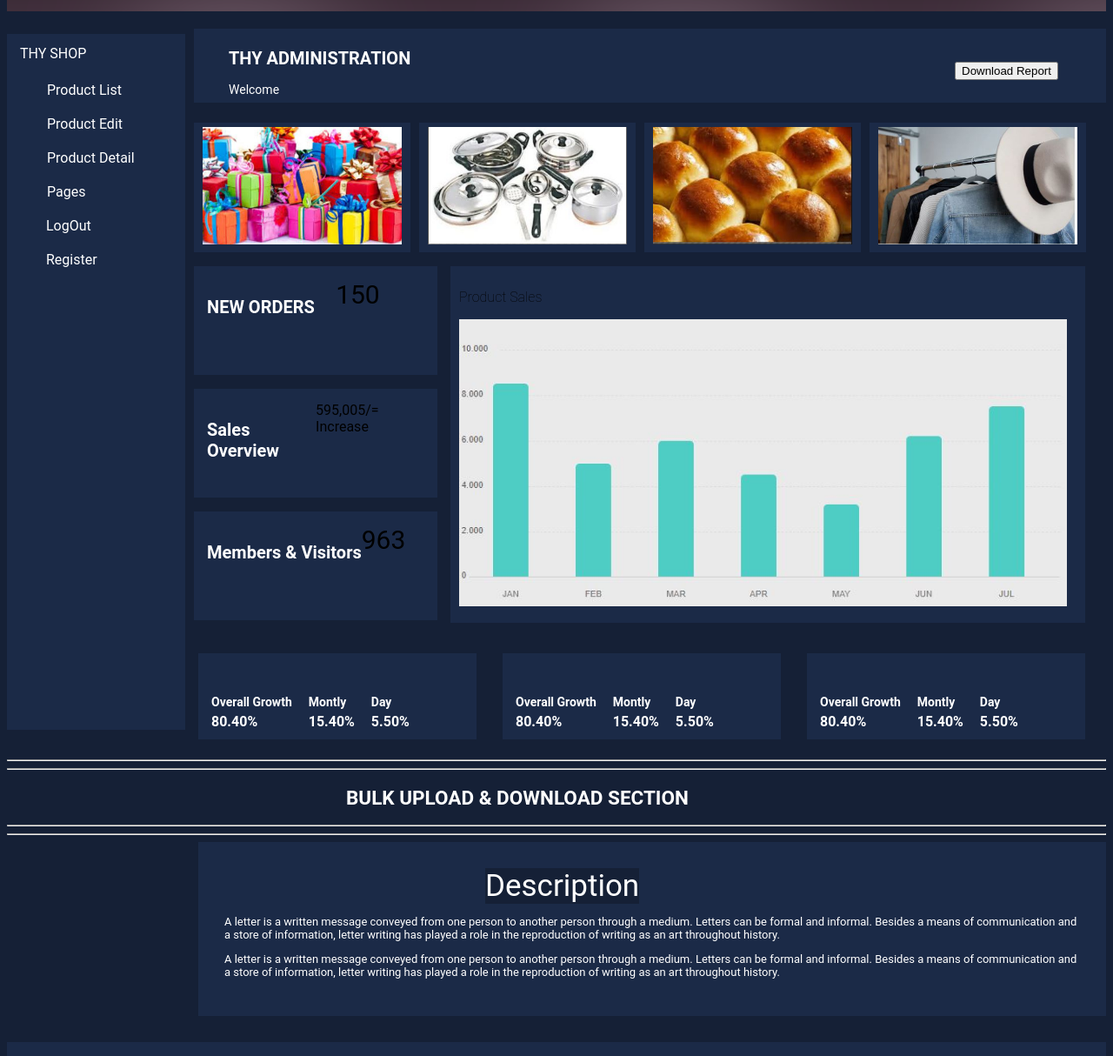
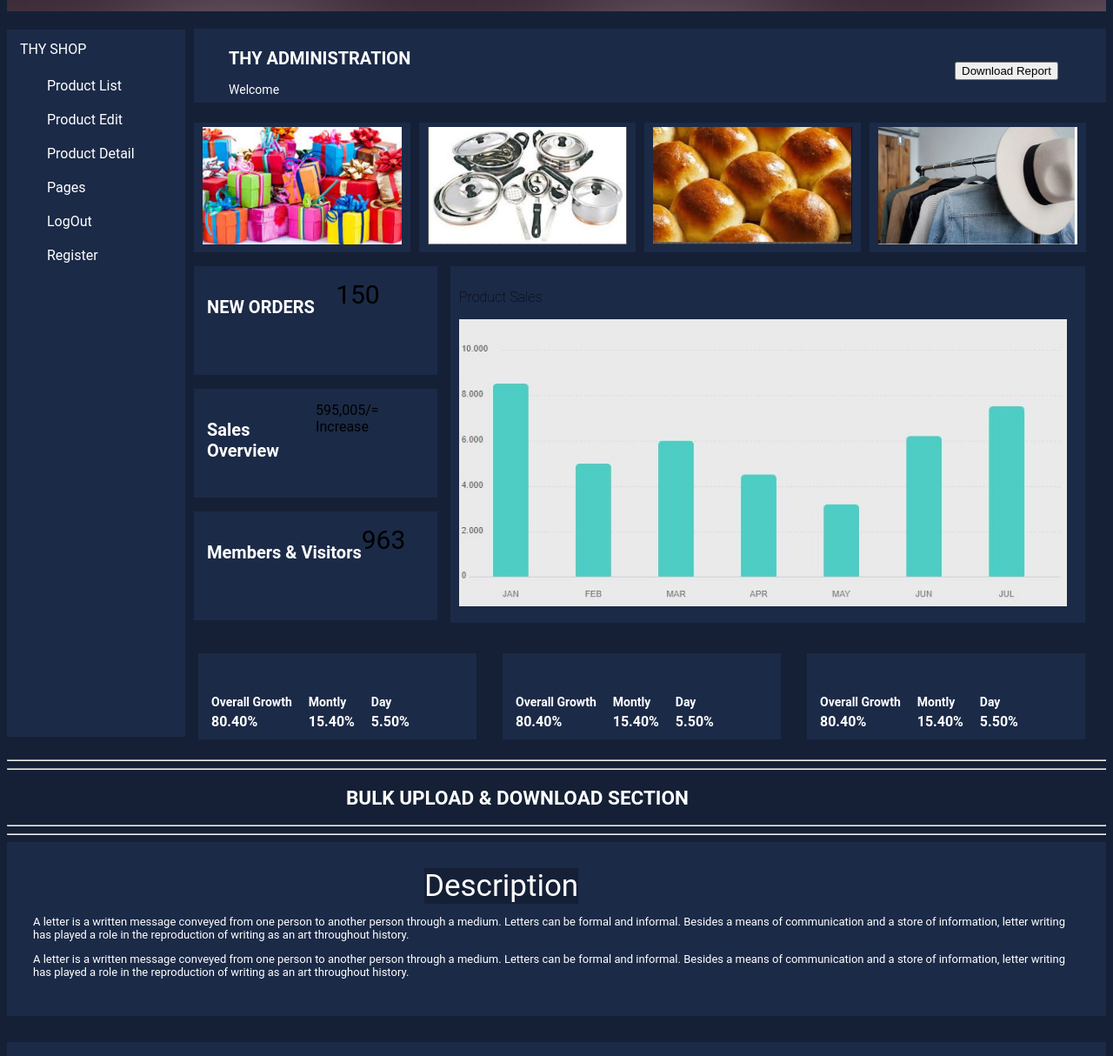
Before and after one commit to John-Denver/Milestone3, a plain HTML site: page index.html in a window 1280 px wide. Shown: the part 86-1300 px from the top of the page at 87% size. Drawn offline with Linux system fonts and the light colour scheme.

Commit message:
Mile 3 Web

```diff
--- a/admin.css
+++ b/admin.css
@@ -91,19 +91,21 @@
 
 .sidebar-nav {
     background: #fff;
+    overflow: auto;
 }
 .sidebar-nav ul {
     padding: 0;
     margin: 0;
     list-style: none;
     background: #1b2a47;
+    overflow: auto;
 }
 
 .sidebar-nav .metismenu {
     background: #1b2a47;
     display: flex;
     flex-direction: column;
-
+    overflow: auto;
 }
 
 
@@ -111,6 +113,7 @@
      display: flex;
      flex-direction: column;
     position: relative;
+    overflow: auto;
 }
 .sidebar-nav .metismenu a {
     position: relative;
@@ -124,10 +127,6 @@
 
 .sidebar-nav .metismenu ul a {
     padding: 10px 15px 10px 46px;
-}
-
-.sidebar-nav .metismenu ul ul a {
-    padding: 10px 15px 10px 45px;
 }
 
 .sidebar-nav .metismenu a:hover {
@@ -157,16 +156,16 @@ padding: 0
 }
 .left-sidebar-pro {
     width: 240px;
+    overflow: auto;
 }
 #sidebar {
-    top: 125px;
+    top: 120px;
     min-width: 205px;
     background: #1b2a47;
     color: #fff;
-	position:fixed;
-    transition: all 0.3s;
-	z-index:999;
-	height:100%;
+    position: absolute;
+    z-index:999;
+	height: 813px;
 }
 .mini-navbar .all-content-wrapper {
     margin-left: 80px;
@@ -276,7 +275,7 @@ padding: 0
 .bulk-sect{
     font-size:13px;
 	color:#fff;
-    margin-left: 220px;
+    margin-left: 0px;
     background:#1b2a47;
     padding: 30px;
     margin-bottom: 30px;
@@ -286,7 +285,7 @@ padding: 0
     color:#fff;
     background:#152036;
     font-size:35px;
-    margin-left: 300px;
+    margin-left: 450px;
 }
 
 .product-sales-chart{
@@ -352,7 +351,7 @@ padding: 0
 
 .edt{
     margin-left: 600px;
-    margin-top:-330px;
+    margin-top:-500px;
 
 }
 
```
Also changed, not shown: product-edit.html (+1 -7 lines), product-list.html (+1 -1 lines).
